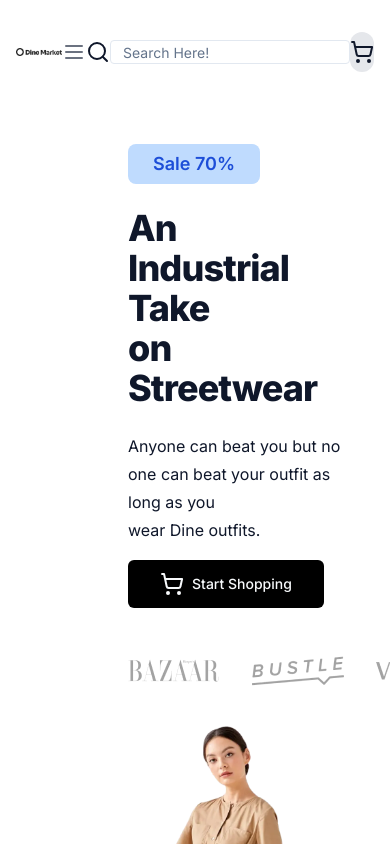
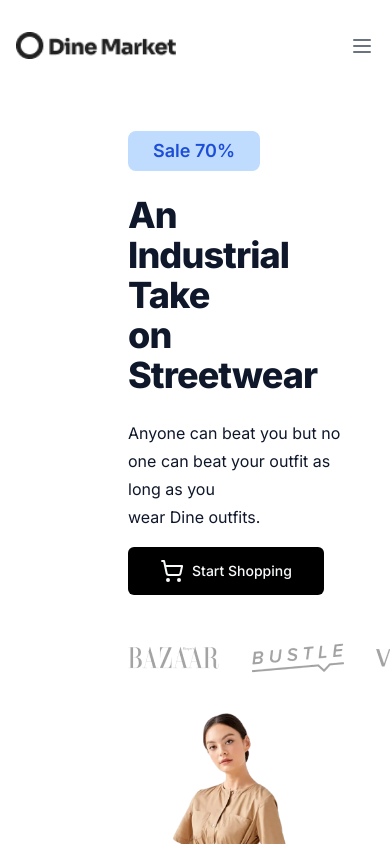
Before and after one commit to MasabBinZia/DineMarket-Ecommerce-web, a Next.js app: page / in a window 390 px wide. Shown: the top 844 px of the page. Built offline with nearby package versions, Linux system fonts and the light colour scheme.

Commit message:
Header -2

```diff
--- a/src/components/layout/Header.tsx
+++ b/src/components/layout/Header.tsx
@@ -5,14 +5,18 @@ import logo from '/public/logo.webp';
 import Link from 'next/link';
 import { Input } from "../ui/input";
 import { ShoppingCart } from "lucide-react";
-import { Menu, X ,Search} from "lucide-react";
+import { Menu, X, Search } from "lucide-react";
 
 const Header = () => {
   const [isMenuOpen, setIsMenuOpen] = useState(false);
+  const [isSearchOpen, setIsSearchOpen] = useState(false);
 
   const handleMenuToggle = () => {
     setIsMenuOpen(!isMenuOpen);
+    setIsSearchOpen(false);
   };
+
+
 
   return (
     <nav className='flex justify-between items-center mt-8 mx-4 sm:mx-8 md:mx-16 lg:mx-32'>
@@ -35,16 +39,16 @@ const Header = () => {
         )}
       </div>
       <div className={`navlinks ${isMenuOpen ? 'flex' : 'hidden'} md:flex flex-col md:flex-row gap-x-10`}>
-        <Link href={"/"} className='text-lg'> Females</Link>
+        <Link href={"/"} className='text-lg'>Females</Link>
         <Link href={"/"} className='text-lg'>Males</Link>
         <Link href={"/"} className='text-lg'>Kids</Link>
-        <Link href={"/"}className='text-lg'>All Products</Link>
+        <Link href={"/"} className='text-lg'>All Products</Link>
       </div>
-      <div className="search-bar flex items-center pt-0">
+      <div className={`${isSearchOpen ? 'flex' : 'hidden'} md:flex items-center pt-0`}>
         <Search className="bg-white rounded-l" />
         <Input type="search" placeholder="Search Here!" className='w-60 h-6 rounded' />
       </div>
-      <div className='flex h-10 w-10 rounded-full bg-gray-200 justify-center items-center'>
+      <div className={` ${isMenuOpen ? 'flex' : 'hidden'} md:flex h-10 w-10 rounded-full bg-gray-200 justify-center items-center cursor-pointer`}>
         <ShoppingCart />
       </div>
     </nav>
```
